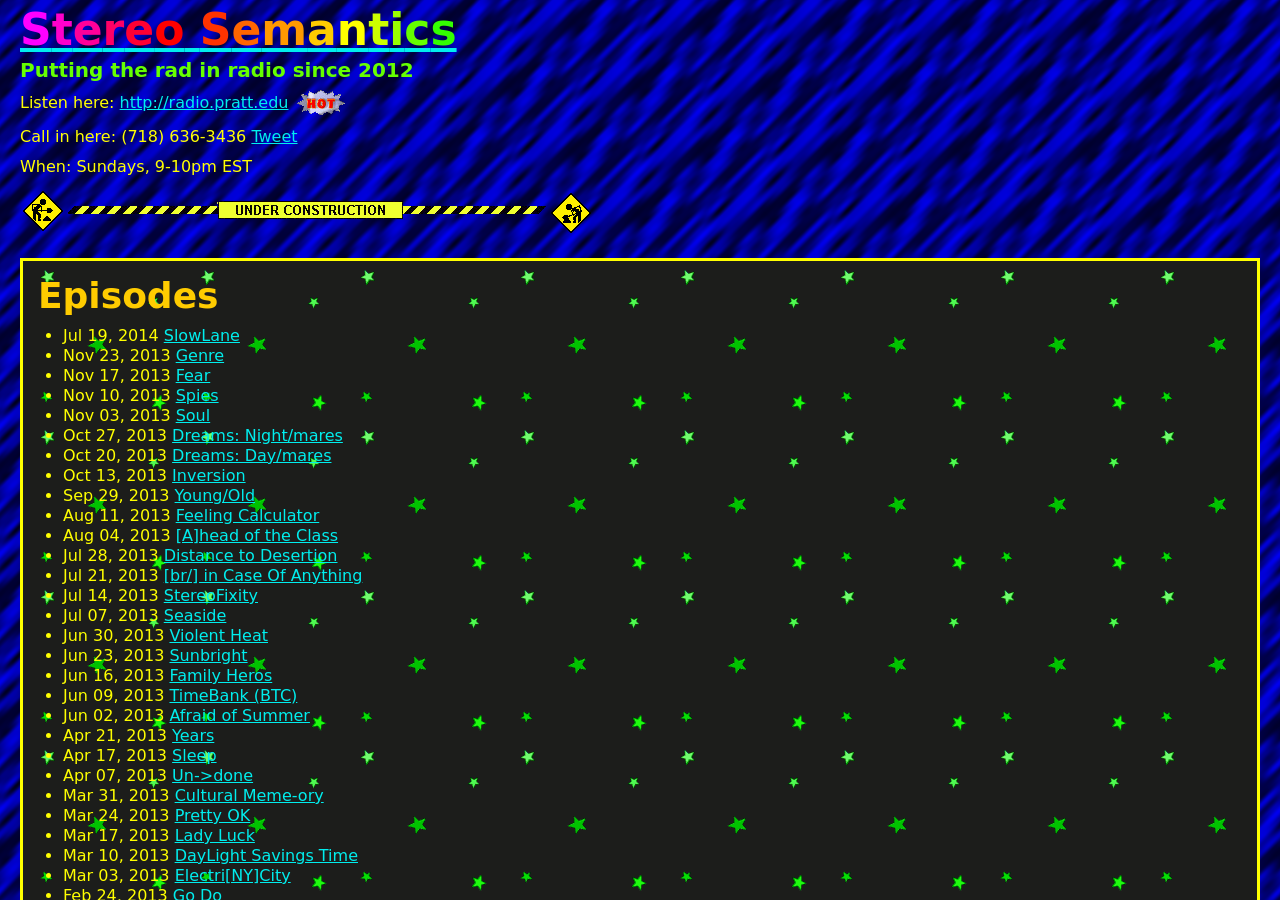
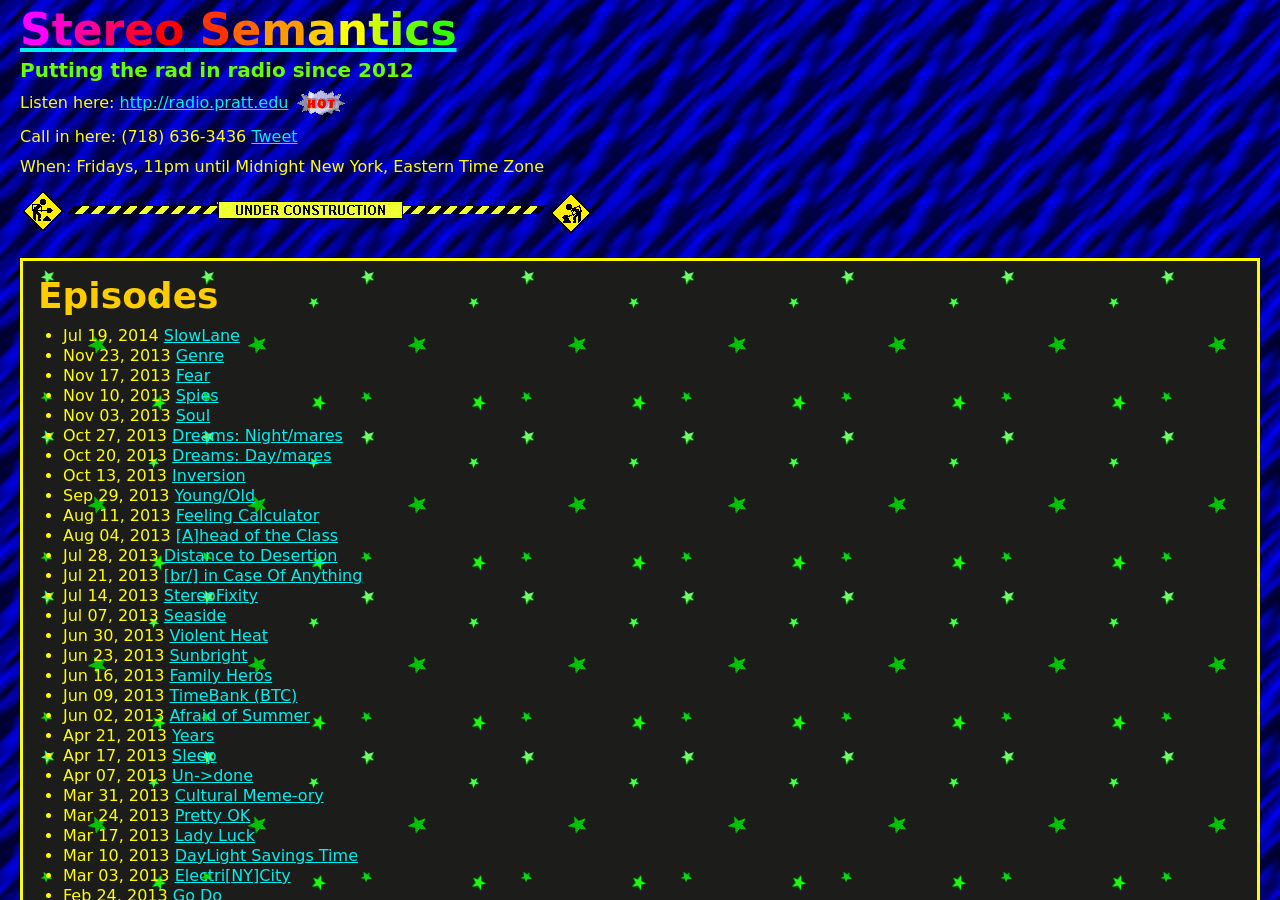
Before and after one commit to auremoser/stereosemantics, a Jekyll site: the page built from index.html, in a window 1280 px wide and 900 px high. Built offline with Jekyll 4.4.1, drawn with Linux system fonts in a browser that asks for light colours; comment, search, counter and statistics services are not loaded.

Commit message:
update time of show

```diff
--- a/index.html
+++ b/index.html
@@ -29,7 +29,7 @@ Who reads HTML comments anyway‽
     </p>
 
 
-    <p>When: Sundays, 9-10pm EST</p>
+    <p>When: Fridays, 11pm until Midnight New York, Eastern Time Zone</p>
 
     <img src="{{ site.baseurl }}/img/s01/construction.gif">
 
```
